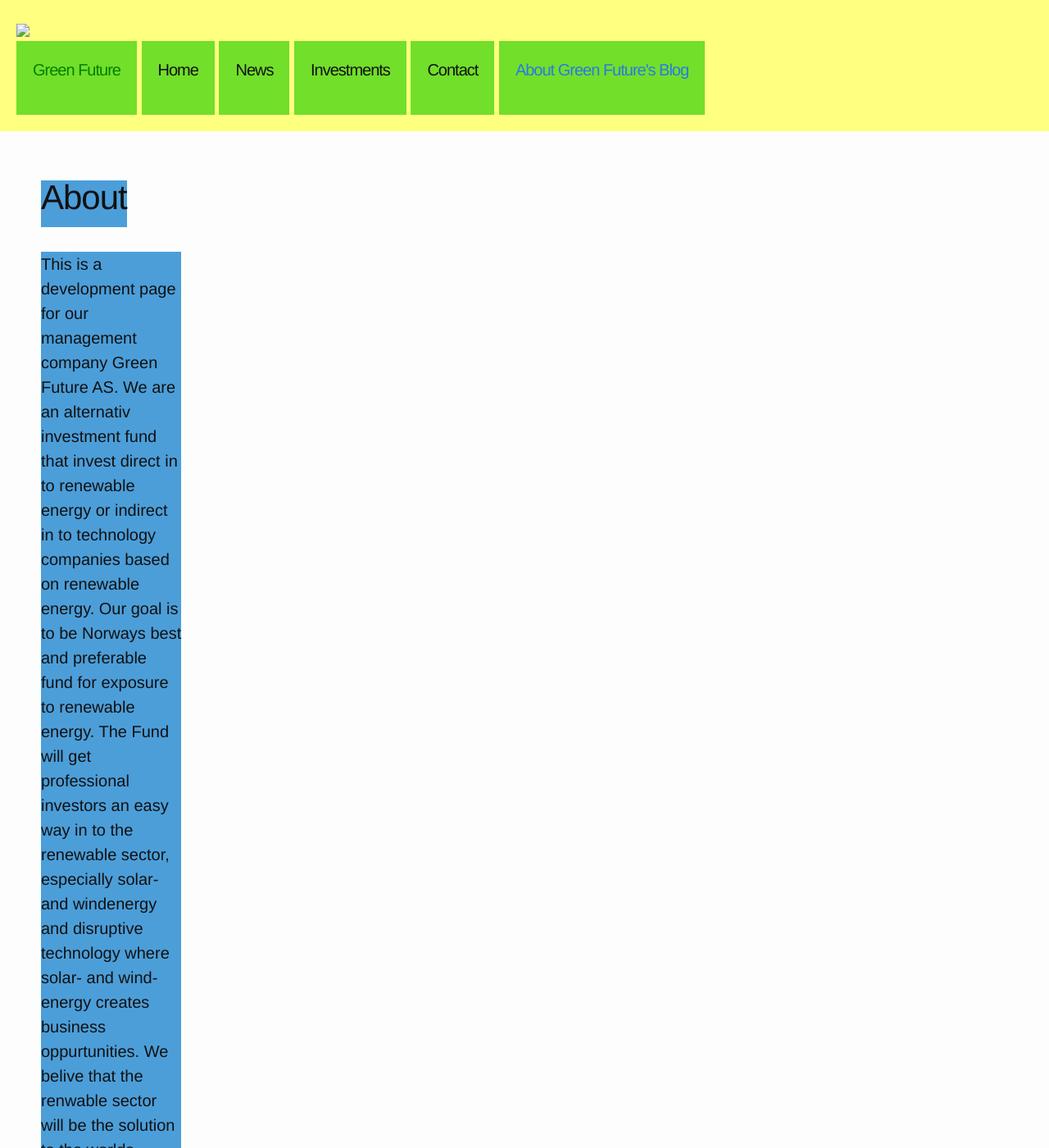
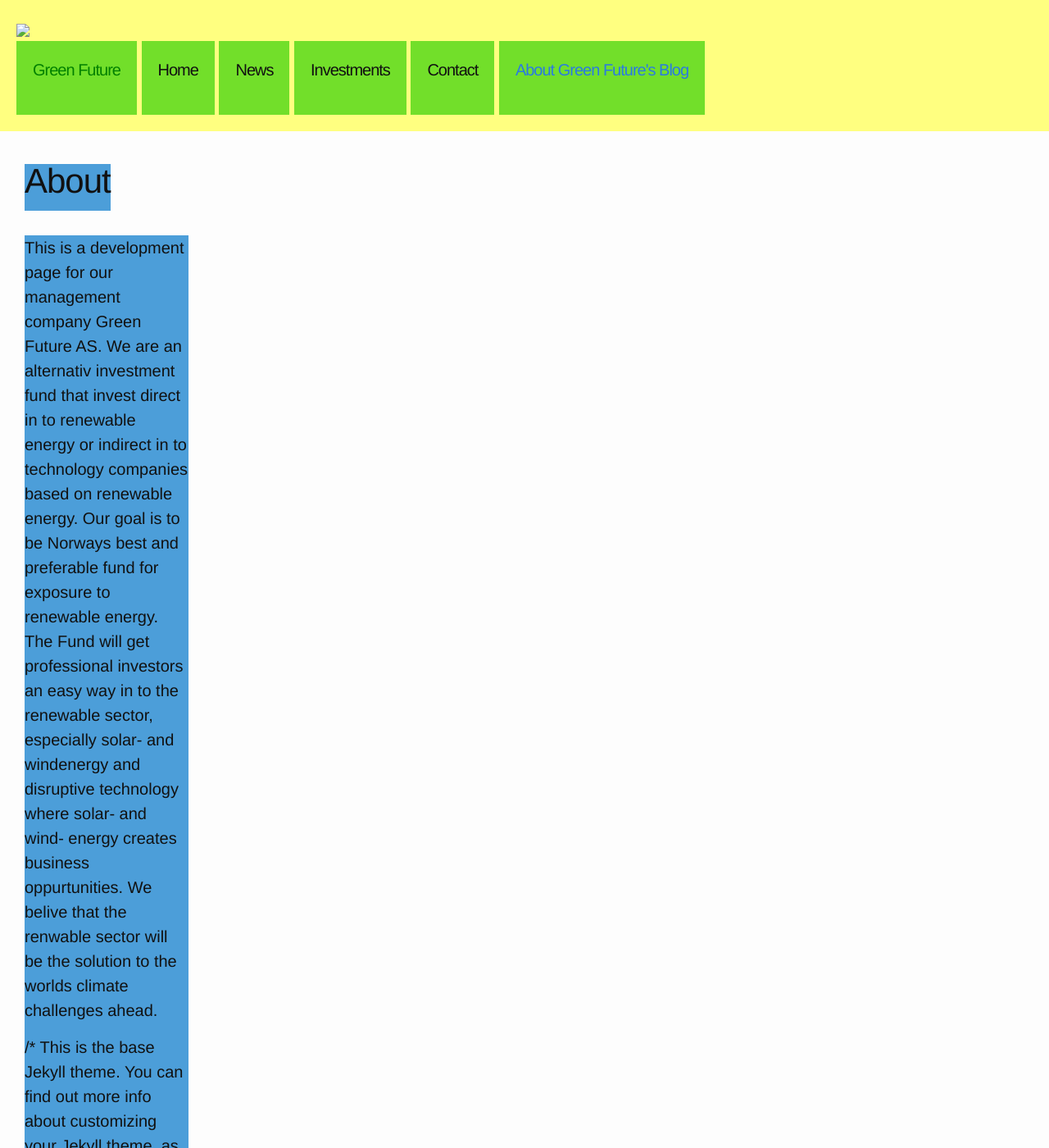
Before and after one commit to Paal-August/Paal-August.github.io, a Jekyll site: the page built from about.md, in a window 1280 px wide and 1400 px high. Shown: the whole window at 82% size. Built offline with Jekyll 4.4.1, drawn with Linux system fonts in a browser that asks for light colours.

Commit message:
Update _layout.scss

```diff
--- a/_sass/_layout.scss
+++ b/_sass/_layout.scss
@@ -312,9 +312,9 @@
    margin:200px 0 0 0;
    font-size: 20px;
    grid-gap: 1px;
-   width:100%;
+   width:200px;
    float:left;
-   padding:20px;
+
   position:inline-block;
   /* grid-area: 9 / 1 / 14/8;*/
 }
```
